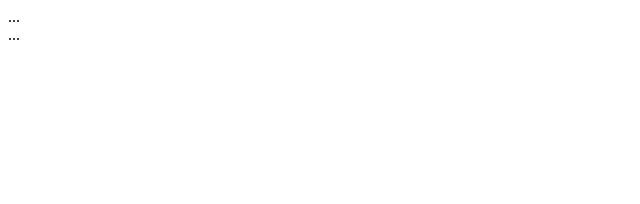
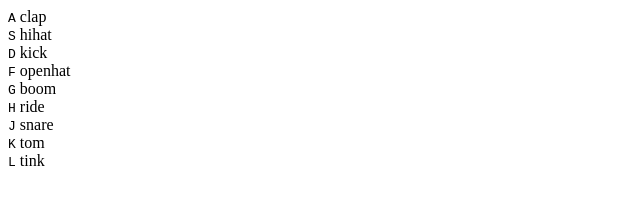
Before and after one commit to ShaunaPeterson/JavaScript-Practice, a plain HTML site: page index.html in a window 1280 px wide. Shown: the whole page, without its empty margins (0-640 px from the left). Drawn offline with Linux system fonts and the light colour scheme.

Commit message:
new commit

```diff
--- a/index.css
+++ b/index.css
@@ -0,0 +1,3 @@
+.key {
+
+}
--- a/index.html
+++ b/index.html
@@ -5,15 +5,62 @@
     <meta charset="UTF-8">
     <meta http-equiv="X-UA-Compatible" content="IE=edge">
     <meta name="viewport" content="width=device-width, initial-scale=1.0">
+    <link rel="stylesheet" href="index.css">
     <title>Document</title>
 </head>
 
 <body>
     <div class='keys'>
-        <div data-key='65' class='key'>...</div>
-        <div data-key='65' class='key'>...</div>
+        <div data-key='65' class='key'>
+            <kbd>A</kbd>
+            <span class='sound'>clap</span>
+        </div>
+        <div data-key='83' class='key'>
+            <kbd>S</kbd>
+            <span class='sound'>hihat</span>
+        </div>
+        <div data-key='68' class='key'>
+            <kbd>D</kbd>
+            <span class='sound'>kick</span>
+        </div>
+        <div data-key='70' class='key'>
+            <kbd>F</kbd>
+            <span class='sound'>openhat</span>
+        </div>
+        <div data-key='71' class='key'>
+            <kbd>G</kbd>
+            <span class='sound'>boom</span>
+        </div>
+        <div data-key='72' class='key'>
+            <kbd>H</kbd>
+            <span class='sound'>ride</span>
+        </div>
+        <div data-key='74' class='key'>
+            <kbd>J</kbd>
+            <span class='sound'>snare</span>
 
+        </div>
+        <div data-key='75' class='key'>
+            <kbd>K</kbd>
+            <span class='sound'>tom</span>
+
+        </div>
+        <div data-key='76' class='key'>
+            <kbd>L</kbd>
+            <span class='sound'>tink</span>
+
+        </div>
     </div>
+    <audio data-key="65" src="sounds/clap.wav"></audio>
+    <audio data-key="65" src="sounds/clap.wav"></audio>
+    <audio data-key="65" src="sounds/clap.wav"></audio>
+    <audio data-key="65" src="sounds/clap.wav"></audio>
+    <audio data-key="65" src="sounds/clap.wav"></audio>
+    <audio data-key="65" src="sounds/clap.wav"></audio>
+    <audio data-key="65" src="sounds/clap.wav"></audio>
+    <audio data-key="65" src="sounds/clap.wav"></audio>
+    <audio data-key="65" src="sounds/clap.wav"></audio>
+
 </body>
 
 </html>
```
